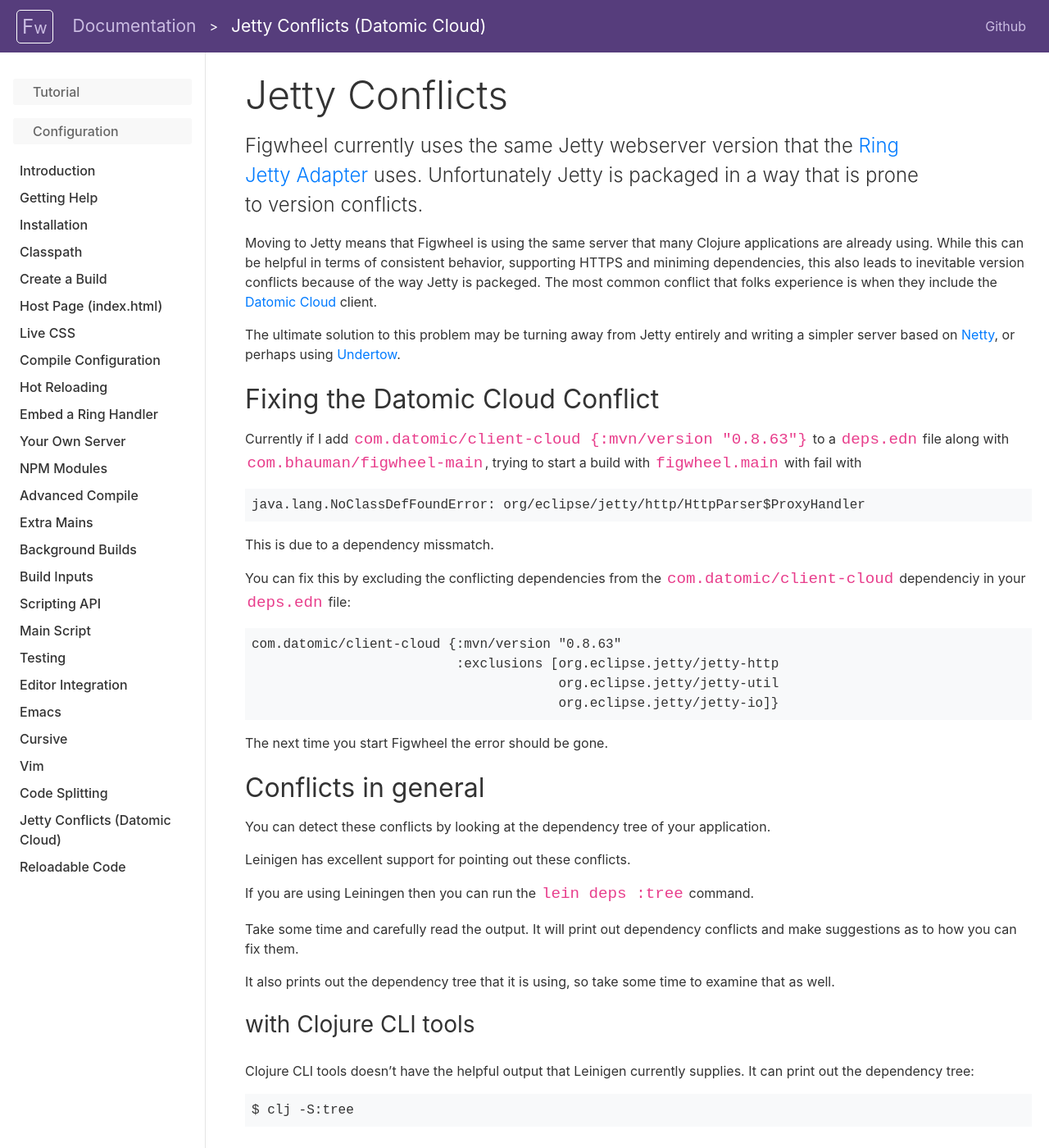
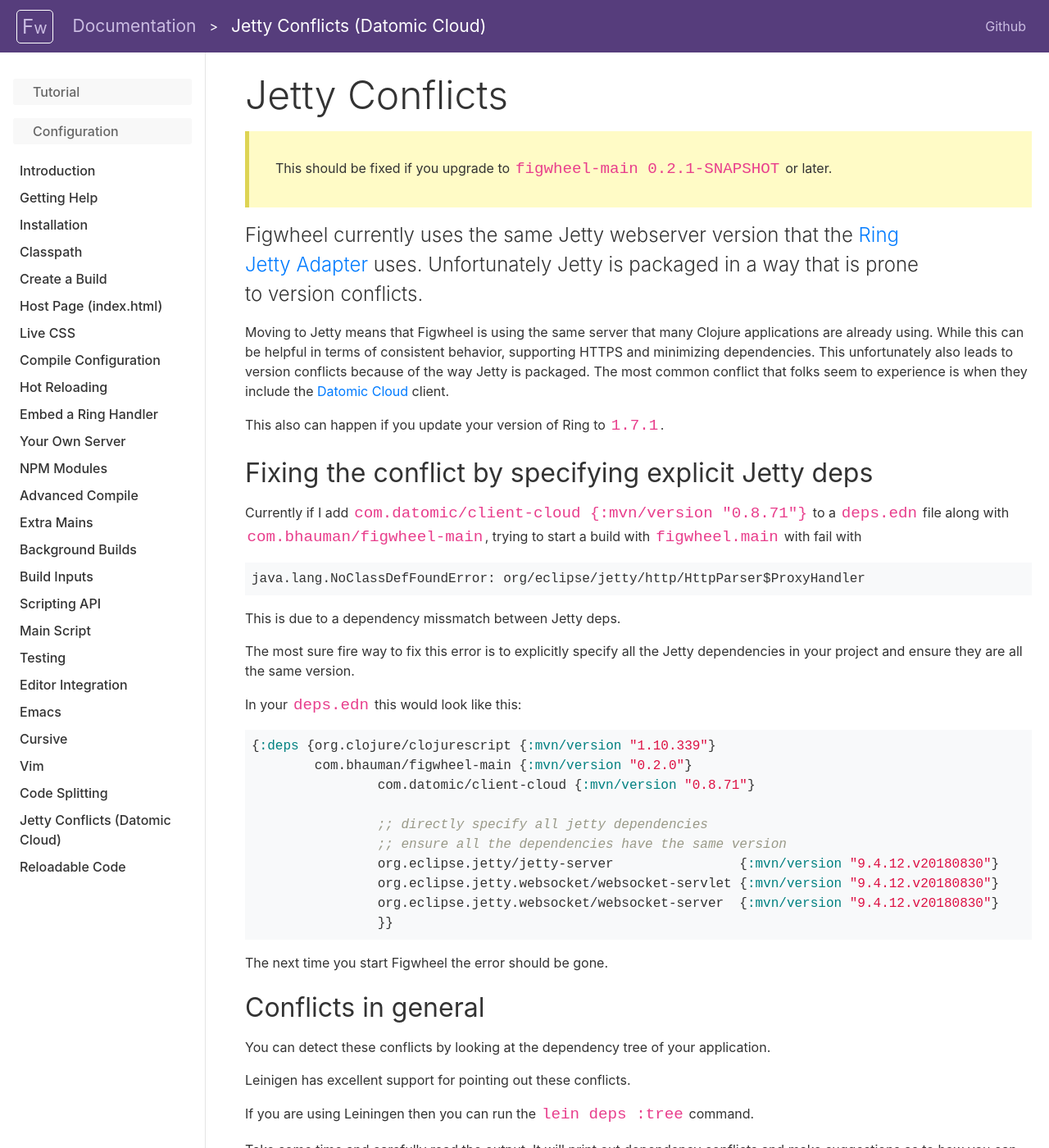
Before and after one commit to bhauman/figwheel-main, a Jekyll site: the page built from docs/docs/jetty_conflicts.md, in a window 1280 px wide and 1400 px high. Shown: the whole window at 82% size. Built offline with Jekyll 4.4.1, drawn with Linux system fonts in a browser that asks for light colours.

Commit message:
Update docs for Jetty dependency problems

````diff
--- a/docs/docs/jetty_conflicts.md
+++ b/docs/docs/jetty_conflicts.md
@@ -8,26 +8,26 @@
 
 # Jetty Conflicts
 
+> This should be fixed if you upgrade to `figwheel-main 0.2.1-SNAPSHOT`
+> or later.
+
 <div class="lead-in"> Figwheel currently uses the same Jetty webserver
 version that the <a href="https://github.com/ring-clojure/ring/tree/master/ring-jetty-adapter">Ring Jetty Adapter</a> uses. Unfortunately Jetty is
 packaged in a way that is prone to version conflicts.</div>
 
 Moving to Jetty means that Figwheel is using the same server that many
 Clojure applications are already using. While this can be helpful in
-terms of consistent behavior, supporting HTTPS and miniming
-dependencies, this also leads to inevitable version conflicts because
-of the way Jetty is packeged. The most common conflict that folks
-experience is when they include the
-[Datomic Cloud](https://docs.datomic.com/cloud/index.html) client.
+terms of consistent behavior, supporting HTTPS and minimizing
+dependencies. This unfortunately also leads to version conflicts
+because of the way Jetty is packaged. The most common conflict that
+folks seem to experience is when they include the [Datomic
+Cloud](https://docs.datomic.com/cloud/index.html) client.
 
-The ultimate solution to this problem may be turning away from Jetty
-entirely and writing a simpler server based on
-[Netty](https://netty.io), or perhaps using
-[Undertow](https://github.com/undertow-io/undertow).
+This also can happen if you update your version of Ring to `1.7.1`.
 
-## Fixing the Datomic Cloud Conflict
+## Fixing the conflict by specifying explicit Jetty deps
 
-Currently if I add `com.datomic/client-cloud {:mvn/version "0.8.63"}`
+Currently if I add `com.datomic/client-cloud {:mvn/version "0.8.71"}`
 to a `deps.edn` file along with `com.bhauman/figwheel-main`, trying to
 start a build with `figwheel.main` with fail with
 
@@ -35,16 +35,25 @@
 java.lang.NoClassDefFoundError: org/eclipse/jetty/http/HttpParser$ProxyHandler
 ```
 
-This is due to a dependency missmatch.
+This is due to a dependency missmatch between Jetty deps.
 
-You can fix this by excluding the conflicting dependencies from the
-`com.datomic/client-cloud` dependenciy in your `deps.edn` file:
+The most sure fire way to fix this error is to explicitly specify all
+the Jetty dependencies in your project and ensure they are all the
+same version.
 
-```
-com.datomic/client-cloud {:mvn/version "0.8.63"
-                          :exclusions [org.eclipse.jetty/jetty-http
-                                       org.eclipse.jetty/jetty-util
-                                       org.eclipse.jetty/jetty-io]}
+In your `deps.edn` this would look like this:
+
+```clojure
+{:deps {org.clojure/clojurescript {:mvn/version "1.10.339"}
+        com.bhauman/figwheel-main {:mvn/version "0.2.0"}
+		com.datomic/client-cloud {:mvn/version "0.8.71"}
+
+		;; directly specify all jetty dependencies
+		;; ensure all the dependencies have the same version
+		org.eclipse.jetty/jetty-server                {:mvn/version "9.4.12.v20180830"}
+		org.eclipse.jetty.websocket/websocket-servlet {:mvn/version "9.4.12.v20180830"}
+		org.eclipse.jetty.websocket/websocket-server  {:mvn/version "9.4.12.v20180830"}
+		}}
 ```
 
 The next time you start Figwheel the error should be gone.
````
